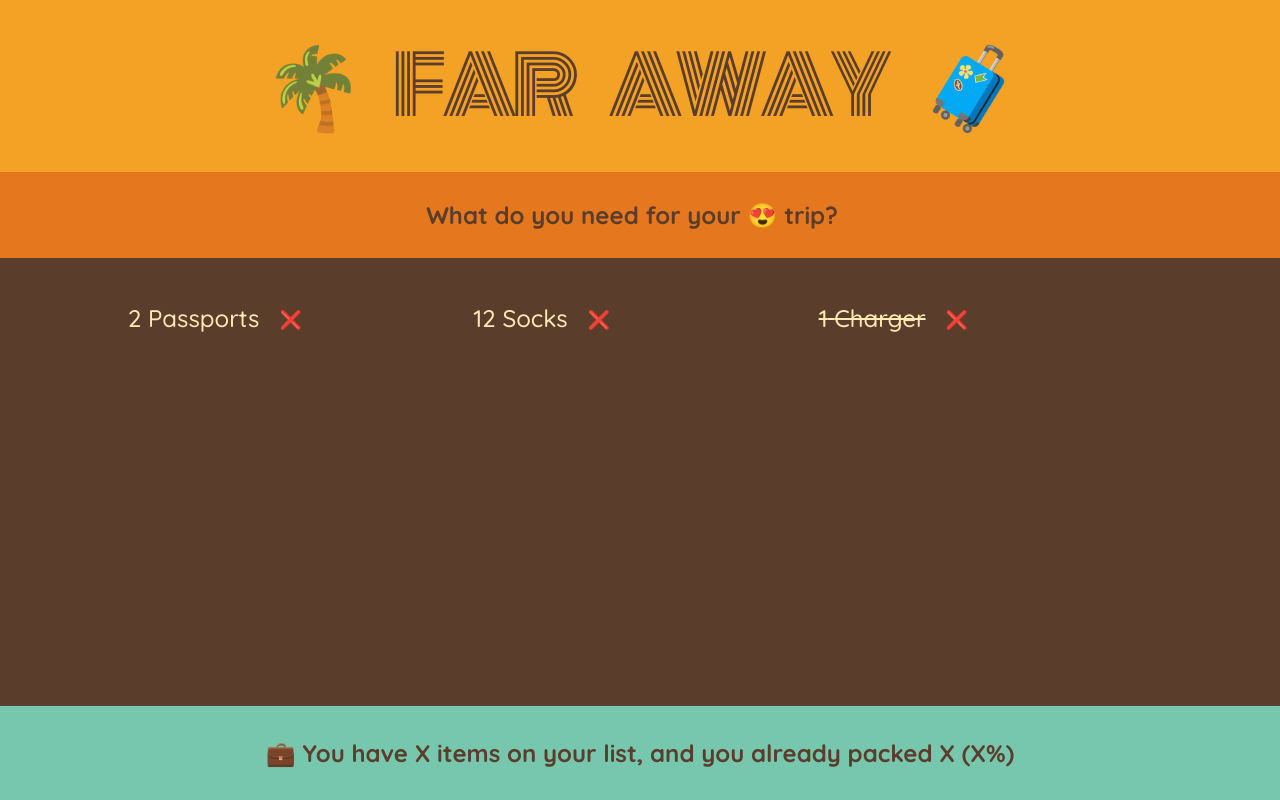
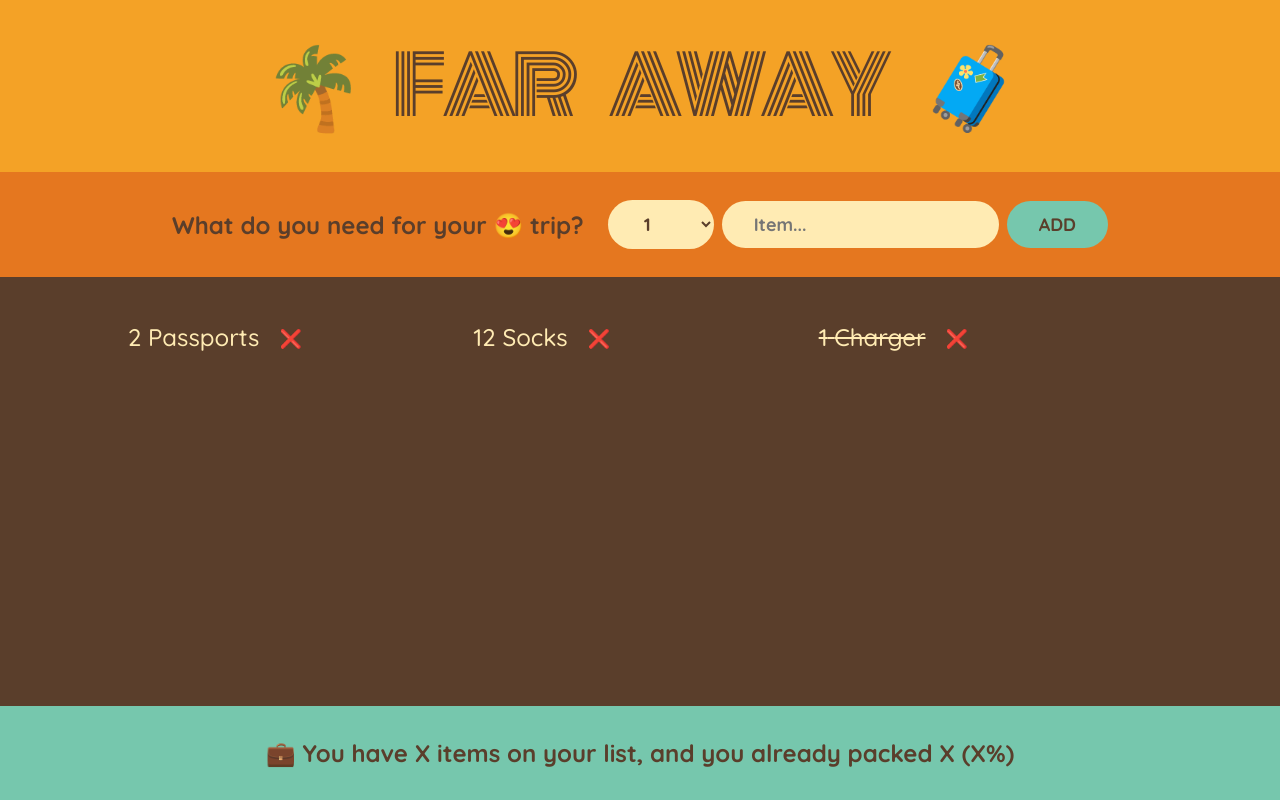
Before and after one commit to AssSam7/jonas-urc-travel-list, a React (Create React App) app: page / in a window 1280 px wide. Built offline with nearby package versions, Linux system fonts and the light colour scheme.

Commit message:
Making the Controlled Elements

```diff
--- a/src/App.js
+++ b/src/App.js
@@ -1,3 +1,5 @@
+import { useState } from "react";
+
 const initialItems = [
   { id: 1, description: "Passports", quantity: 2, packed: false },
   { id: 2, description: "Socks", quantity: 12, packed: false },
@@ -20,10 +22,46 @@
 }
 
 function Form() {
+  const [quantity, setQuantity] = useState(1);
+  const [description, setDescription] = useState("");
+
+  function handleSubmit(e) {
+    e.preventDefault();
+
+    if (!description) return;
+
+    const newItem = {
+      id: Date.now(),
+      description,
+      quantity,
+      packed: false,
+    };
+
+    setQuantity(1);
+    setDescription("");
+  }
+
   return (
-    <div className="add-form">
+    <form className="add-form" onSubmit={handleSubmit}>
       <h3>What do you need for your 😍 trip?</h3>
-    </div>
+      <select
+        value={quantity}
+        onChange={(e) => setQuantity(parseInt(e.target.value))}
+      >
+        {Array.from({ length: 20 }, (_, i) => i + 1).map((num) => (
+          <option key={num} value={num}>
+            {num}
+          </option>
+        ))}
+      </select>
+      <input
+        type="text"
+        placeholder="Item..."
+        value={description}
+        onChange={(e) => setDescription(e.target.value)}
+      />
+      <button>Add</button>
+    </form>
   );
 }
 
@@ -32,7 +70,7 @@
     <div className="list">
       <ul>
         {initialItems.map((item) => (
-          <Item item={item} />
+          <Item key={item.id} item={item} />
         ))}
       </ul>
     </div>
```
